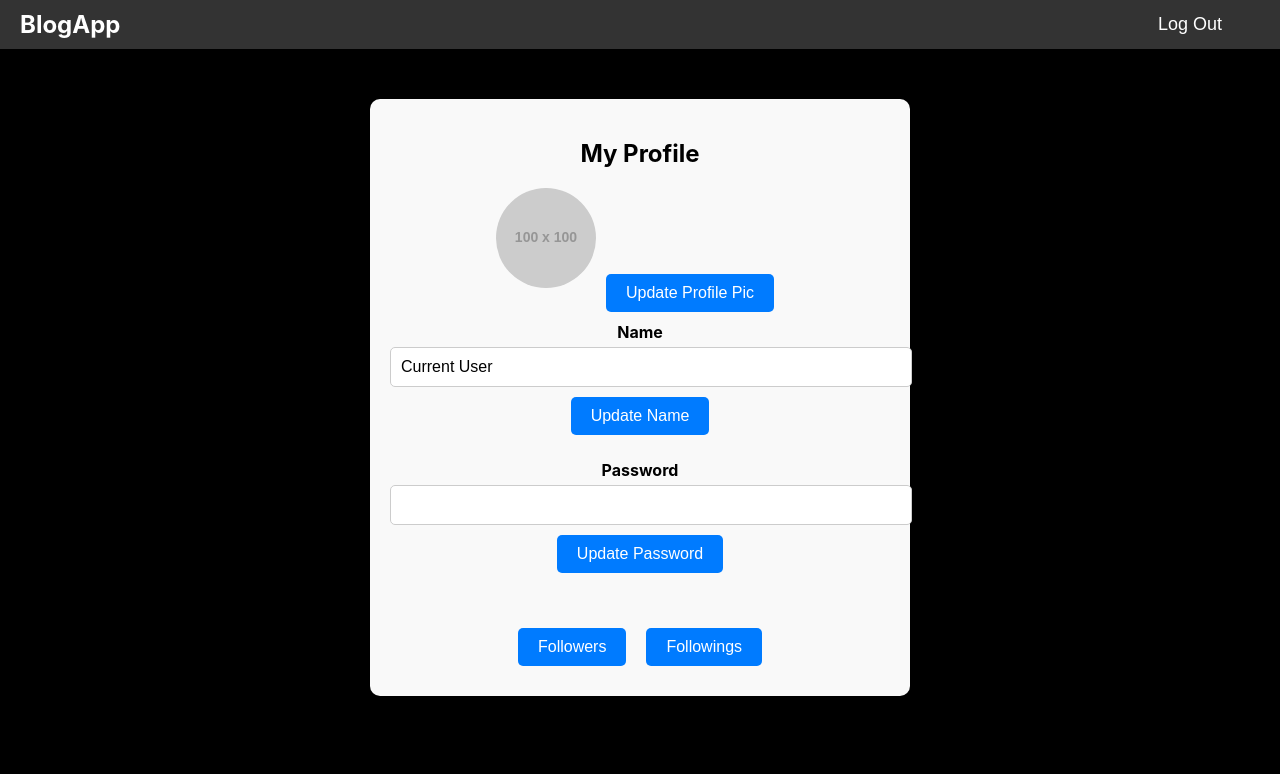
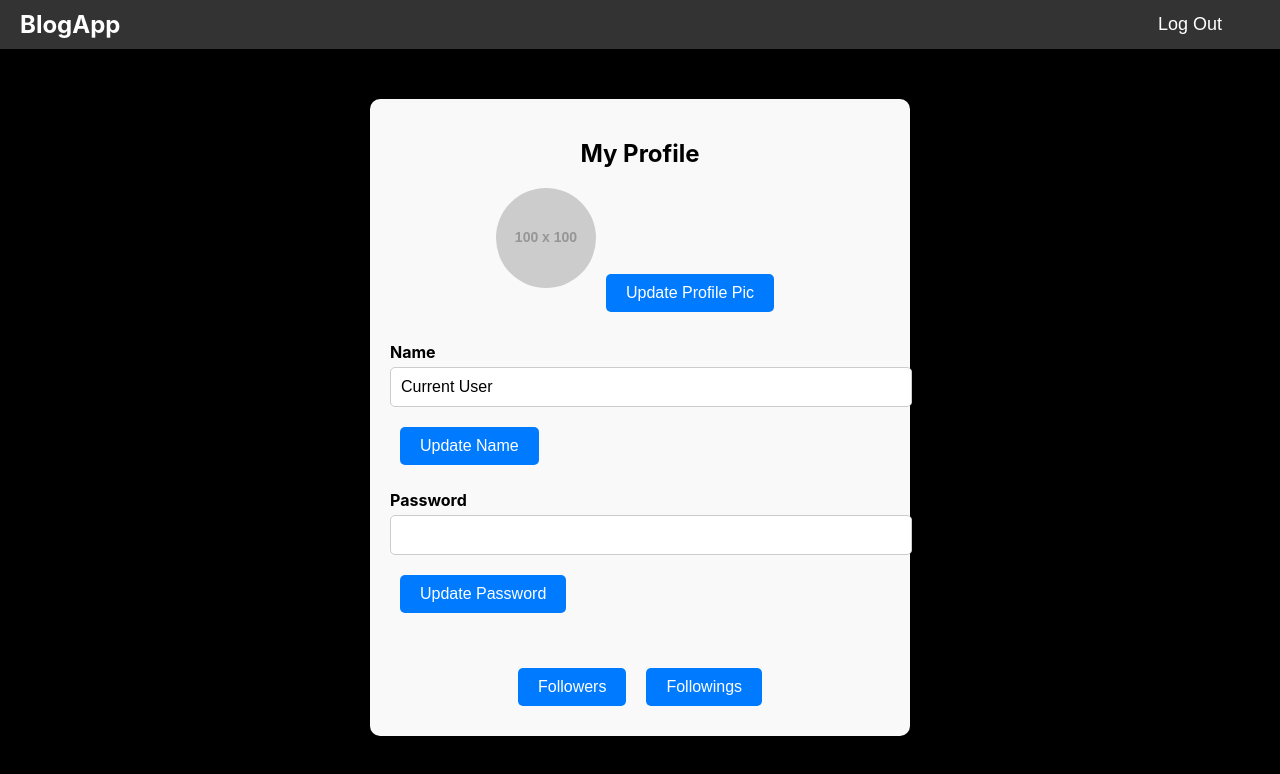
Before and after one commit to mfKamalMERN/Blogging_App_Frontend, a React (Create React App) app: page /profile in a window 1280 px wide. Shown: the top 774 px of the page. Built offline with nearby package versions, Linux system fonts and the light colour scheme.

Commit message:
Changes in Profile css.

```diff
--- a/src/Styles/Profile.module.css
+++ b/src/Styles/Profile.module.css
@@ -21,6 +21,7 @@
 
 .profilePicContainer {
     position: relative;
+    margin-bottom: 20px;
 }
 
 .profilePic {
@@ -44,6 +45,7 @@
 .inputGroup {
     width: 100%;
     margin-bottom: 15px;
+    text-align: left;
 }
 
 label {
@@ -58,6 +60,7 @@
     font-size: 16px;
     border: 1px solid #ccc;
     border-radius: 5px;
+    margin-bottom: 10px;
 }
 
 .button {
```
Lines whose indentation alone changed are shown as unchanged.
